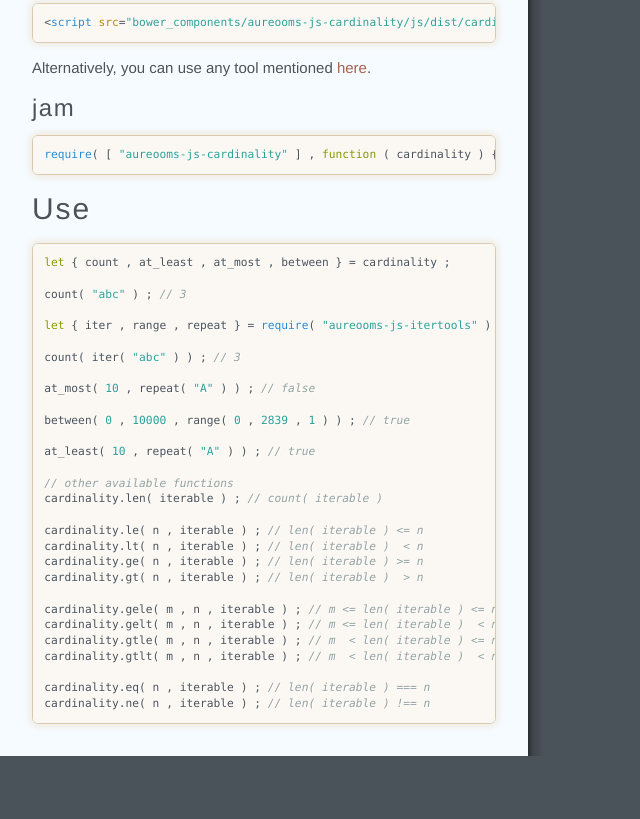
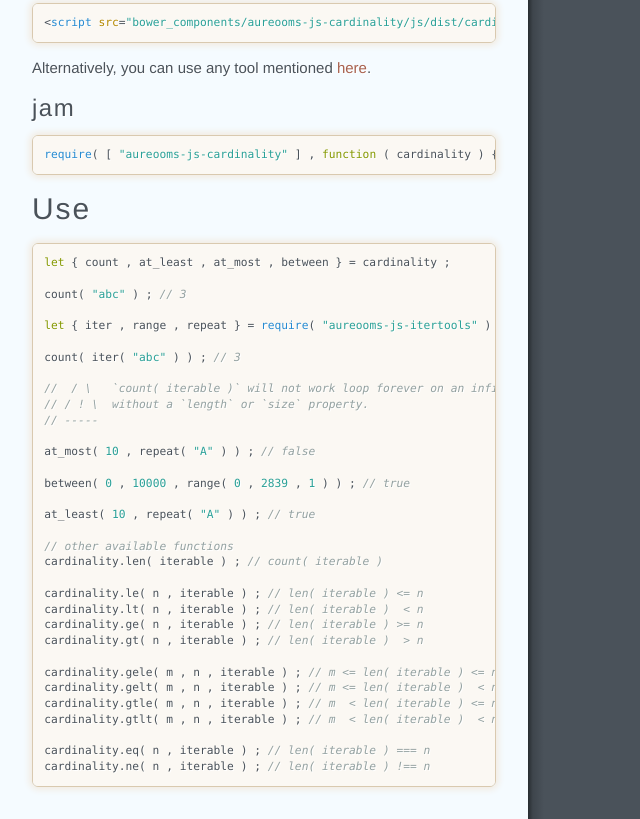
Before and after one commit to iterable-iterator/cardinality, a plain HTML site: page index.html in a window 1280 px wide. Shown: the part 4969-5788 px from the top of the page, without its empty margins (0-640 px from the left). Before the commit the page ends 5725 px from the top, so only its background shows below. Drawn offline with Linux system fonts and the light colour scheme.

Commit message:
undefined

```diff
--- a/index.html
+++ b/index.html
@@ -65,6 +65,10 @@ count( <span class="hljs-string">"abc"</span> ) ; <span class="hljs-comment">//
 
 count( iter( <span class="hljs-string">"abc"</span> ) ) ; <span class="hljs-comment">// 3</span>
 
+<span class="hljs-comment">//  / \   `count( iterable )` will not work loop forever on an infinite</span>
+<span class="hljs-comment">// / ! \  without a `length` or `size` property.</span>
+<span class="hljs-comment">// -----</span>
+
 at_most( <span class="hljs-number">10</span> , repeat( <span class="hljs-string">"A"</span> ) ) ; <span class="hljs-comment">// false</span>
 
 between( <span class="hljs-number">0</span> , <span class="hljs-number">10000</span> , range( <span class="hljs-number">0</span> , <span class="hljs-number">2839</span> , <span class="hljs-number">1</span> ) ) ; <span class="hljs-comment">// true</span>
```
